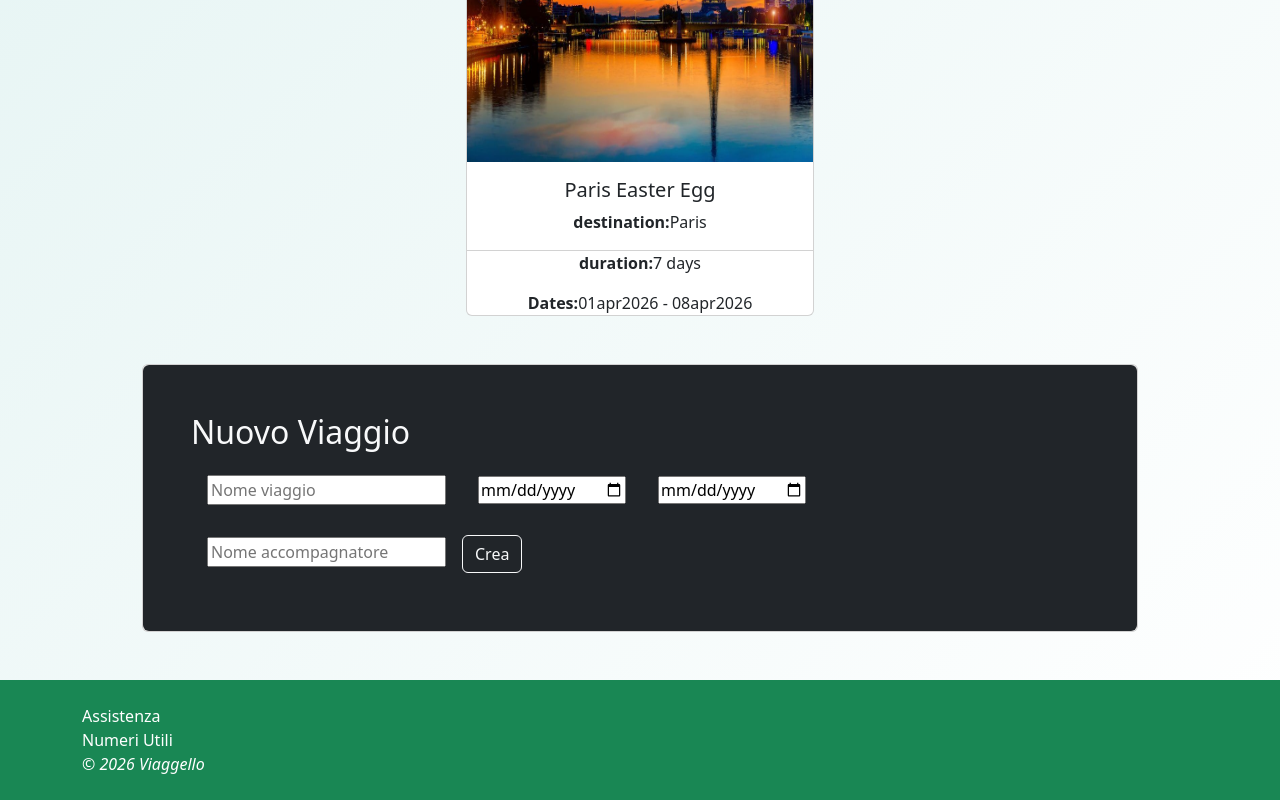
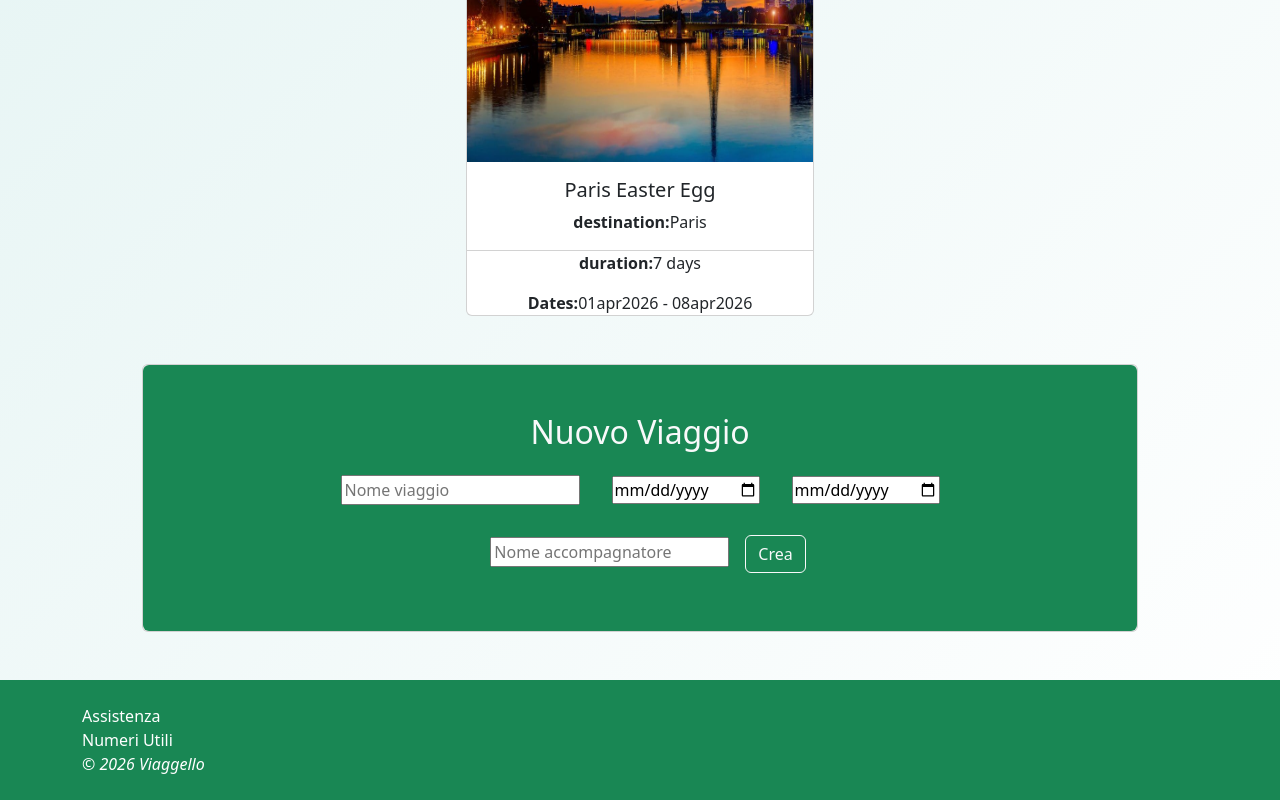
Before and after one commit to 0xMauriz/webapp-group-frontend, a React (Vite) app: page / in a window 1280 px wide. Shown: the part 727-1527 px from the top of the page. Built offline with nearby package versions, Linux system fonts and the light colour scheme.

Commit message:
centrato nuovo viaggio

```diff
--- a/src/components/newTripSubmitForm.jsx
+++ b/src/components/newTripSubmitForm.jsx
@@ -35,7 +35,7 @@ function NewTripSubmitForm({ onSubmit }) {
       <div className="card m-5">
         <form
           onSubmit={handleSubmit}
-          className="p-5 bg-dark text-light rounded"
+          className="p-5 bg-success text-light rounded text-center"
         >
           <h2>Nuovo Viaggio</h2>
 
```
